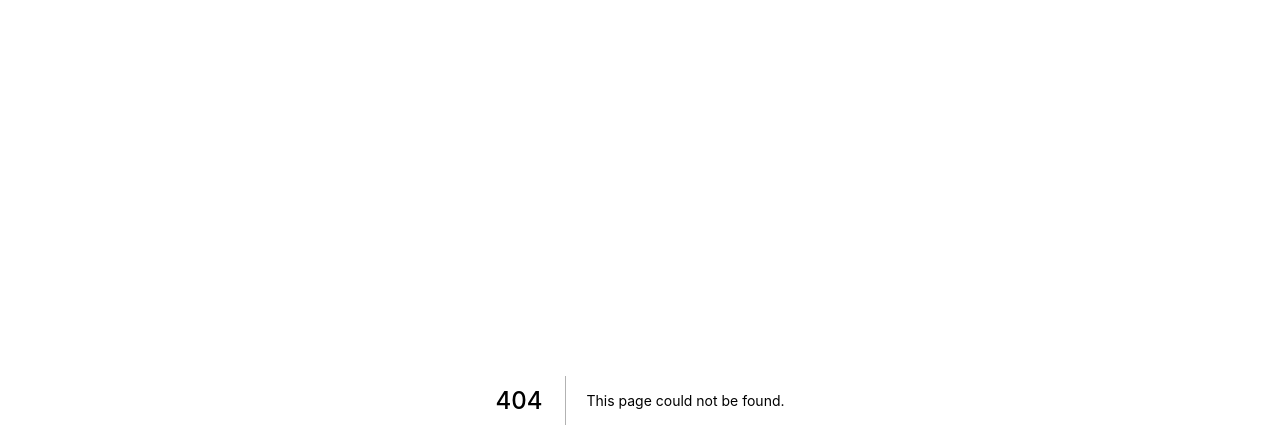
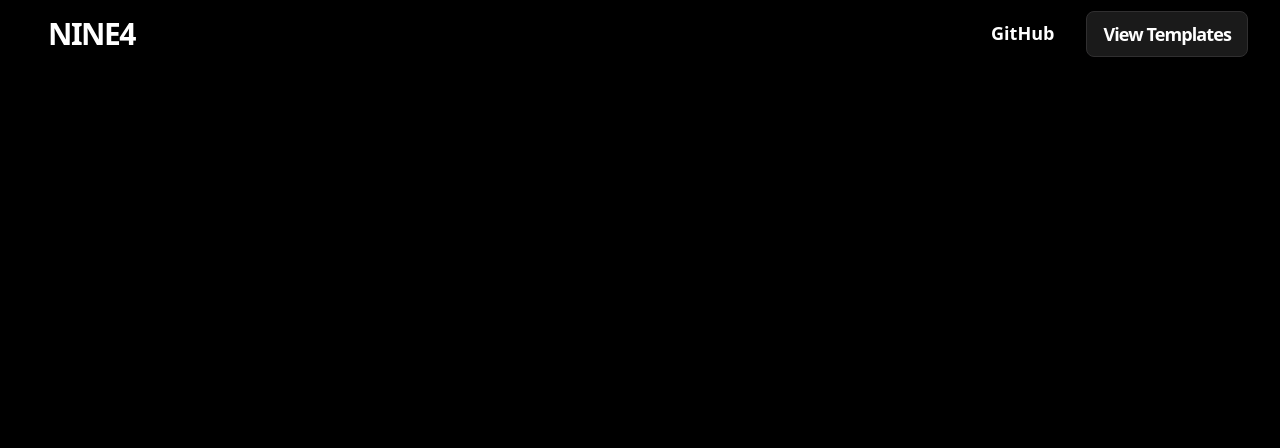
Before and after one commit to r1/NINE4, a Next.js app: page /templates in a window 1280 px wide. Before the commit this address had no page. Shown: the top 448 px of the page. Built offline with nearby package versions, Linux system fonts and the light colour scheme.

Commit message:
Add Templates

```diff
--- a/components/Header.js
+++ b/components/Header.js
@@ -8,7 +8,7 @@ export default function Container() {
       <div className="flex flex-col max-w-screen-xl px-4 mx-auto md:items-center md:justify-between md:flex-row md:px-6 lg:px-8">
         <div className="flex flex-row items-center justify-between p-4">
           <a
-            href="#"
+            href="/"
             className="text-lg font-semibold rounded-lg tracking-widestuppercase focus:outline-none focus:shadow-outline"
           >
             <h1 className="text-4xl font-bold tracking-tighter text-white uppercase md:text-md lg:text-3xl">
@@ -56,7 +56,7 @@ export default function Container() {
 
             <a
               className="inline-flex items-center px-4 py-2 mt-2 font-semibold tracking-tighter text-white transition duration-500 ease-in-out transform bg-transparent gwe62 g327 border rounded-lg text-md md:mt-0 md:ml-4 hover:text-black hover:bg-white focus:shadow-outline"
-              href="/"
+              href="/templates"
             >
               <div className="flex text-lg tracking-tighter">
                 <span className="justify-center">View Templates</span>
--- /dev/null
+++ b/pages/templates.js
@@ -0,0 +1,23 @@
+import Head from "next/head";
+import Header from "@/components/Header";
+import Layout from "@/components/Layout";
+import { NextSeo } from "next-seo";
+import LayoutGA from "@/components/LayoutGA";
+
+export default function Home() {
+  return (
+    <LayoutGA>
+      <body className="text-white">
+        <Head>
+          <title>nine4.app</title>
+          <meta name="keywords" content="nine4, Jack Latimer, r1"></meta>
+        </Head>
+        <NextSeo
+          title="nine4"
+          description="Free Template Sites Built With Next.js & Styled With TailwindCSS"
+        />
+        <Header />
+      </body>
+    </LayoutGA>
+  );
+}
```
